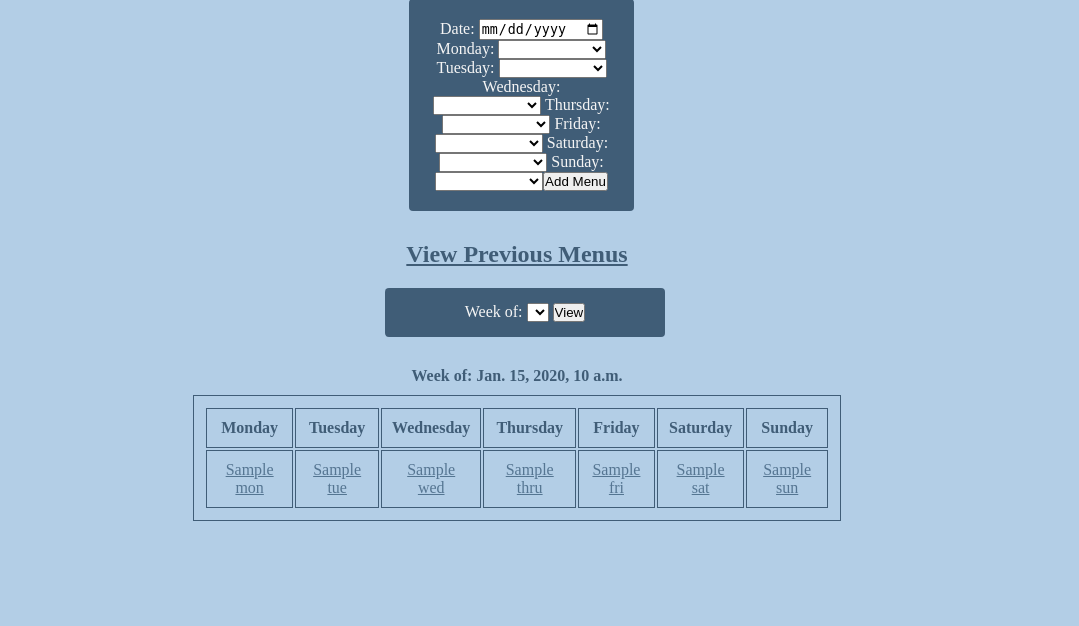
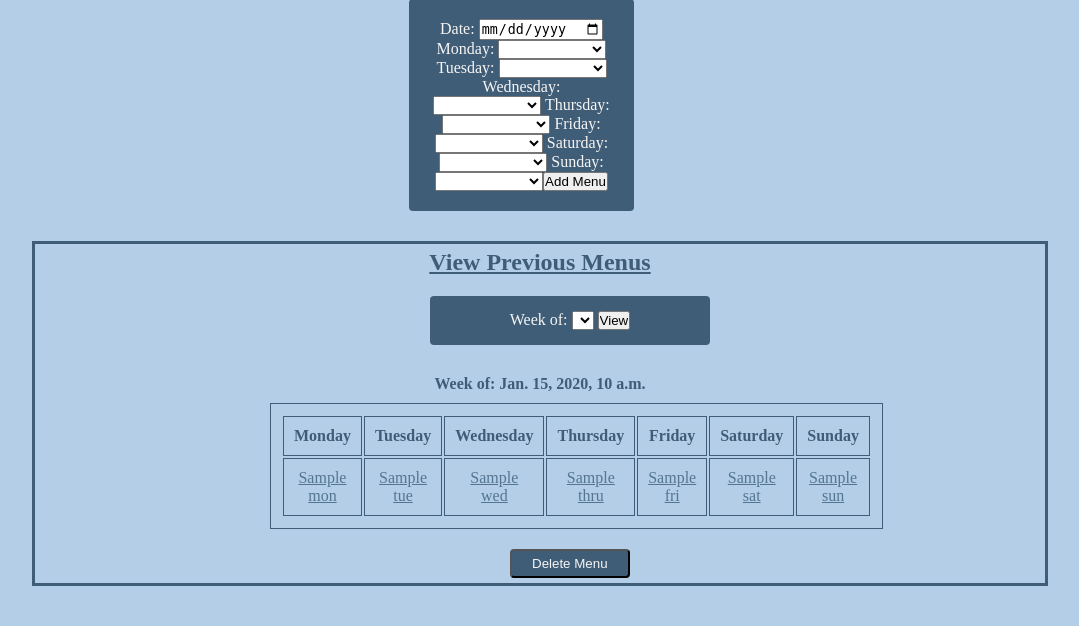
Before and after one commit to JenniferFulton/menu_maker, a Django app: template menu/planner/templates/create_menu.html in a window 1280 px wide. Shown: the part 838-1464 px from the top of the page, without its empty margins (123-1202 px from the left). Before the commit the page ends 1359 px from the top, so only its background shows below. Run offline with Django 3.2, Linux system fonts and the light colour scheme; the template is opened without the code that fills it: most values are stand-ins (such as "Sample title", 1, 10 or a date in 2020); one stand-in notice (Sample message) is shown; lists and menus that the app fills with data are empty.

Commit message:
able to delete a menu

```diff
--- a/menu/planner/static/css/all_recipes.css
+++ b/menu/planner/static/css/all_recipes.css
@@ -42,7 +42,7 @@ a{
 
 .home{
     margin-right: 30px;
-    margin-left: 44%;
+    margin-left: 47%;
     margin-top: 10px;
 }
 
--- a/menu/planner/static/css/create_menu.css
+++ b/menu/planner/static/css/create_menu.css
@@ -42,7 +42,7 @@ a{
 
 .home{
     margin-right: 30px;
-    margin-left: 44%;
+    margin-left: 47%;
     margin-top: 10px;
 }
 
@@ -91,5 +91,12 @@ h4{
     width: 250px;
     padding:15px;
     margin-left: 39%;
+}
 
+.week{
+    border-style: solid;
+    height: auto;
+    padding: 5px;
+    width: 1000px;
+    margin-left: 115px;
 }
--- a/menu/planner/static/css/home.css
+++ b/menu/planner/static/css/home.css
@@ -106,3 +106,9 @@ form{
     margin-top: 20px;
     margin-bottom: 30px;
 }
+
+.messages{
+    color:rgb(185, 58, 58);
+    text-align: center;
+    margin-bottom: 10px;
+}
--- a/menu/planner/templates/create_menu.html
+++ b/menu/planner/templates/create_menu.html
@@ -114,6 +114,7 @@
                 </select>
             </form>
 
+            <div class="week">
                 <!-- Dropdown selection to view previous menus (user only views menus they created) -->
                 <h2>View Previous Menus</h2>
                 <form class="view" action="/planner/previous_menu" method="POST">
@@ -129,7 +130,6 @@
                 </form>
 
                 <!-- Displays the week the user has selected-->
-            <div class="week">
                 <h4>Week of: {{current_menu.week_date}}</h4>
                 <table>
                     <thead>
@@ -151,6 +151,7 @@
                         <td><a href = '/planner/recipe_info/{{current_menu.sun.id}}'>{{current_menu.sun.title}}</a></td>
                     </tbody>
                 </table>
+                <button class="home" onclick='location.href="/planner/delete_menu/{{current_menu.id}}"'>Delete Menu</button>
             </div>
         </div>
     </div>
--- a/menu/planner/urls.py
+++ b/menu/planner/urls.py
@@ -14,6 +14,7 @@ urlpatterns = [
     path('update/<int:id>', views.update_recipe),
     path('add_favorite/<int:id>', views.add_favorite),
     path('create_menu', views.create_menu),
+    path('delete_menu', views.delete_menu),
     path('add_menu/<int:id>', views.add_menu),
     path('delete_menu/<int:id>', views.delete_menu),
     path('view_menu', views.view_menu),
--- a/menu/planner/views.py
+++ b/menu/planner/views.py
@@ -334,6 +334,7 @@ def delete_menu(request, id):
 
     to_delete = Menu.objects.get(id=id)
     to_delete.delete()
+    messages.success(request, 'Menu deleted')
 
     return redirect('/planner')
 
```
Also changed, not shown: menu/planner/templates/grocery_list.html (+9 -9 lines). Lines whose indentation alone changed are shown as unchanged.
